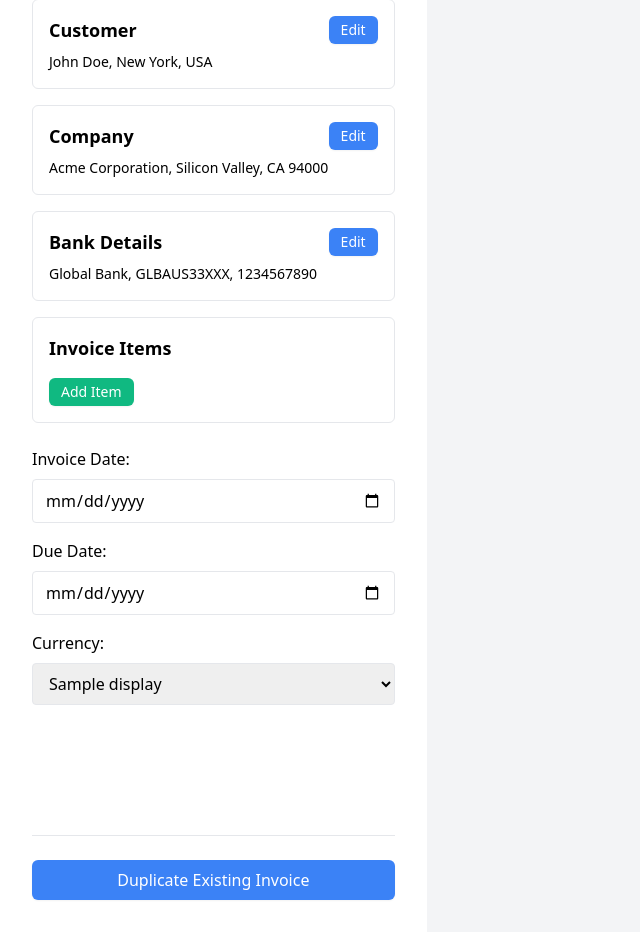
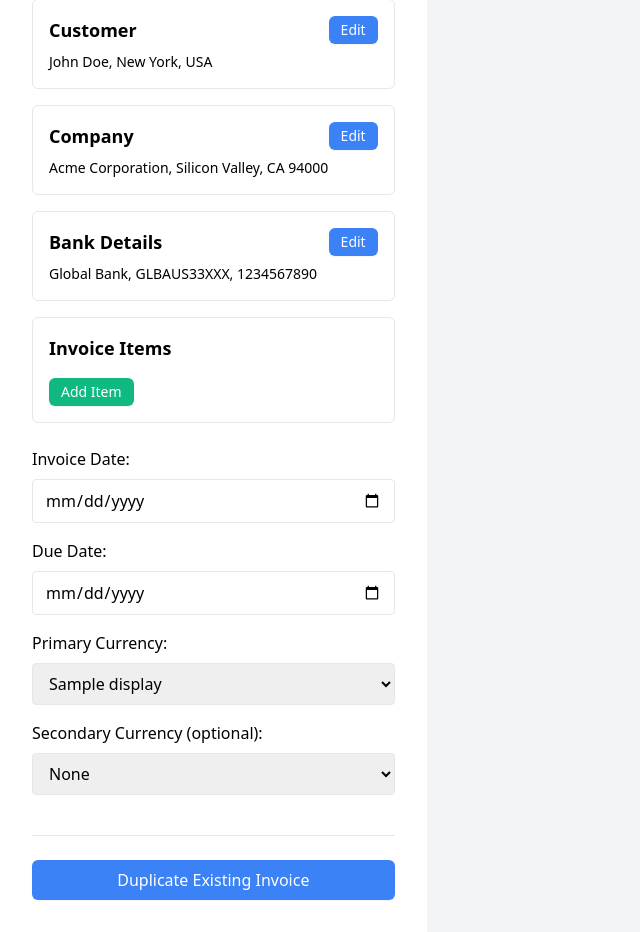
Before and after one commit to zengjie/simple-invoice-generator, a FastAPI app: template templates/index.html in a window 1280 px wide. Shown: the part 253-1185 px from the top of the page, without its empty margins (0-640 px from the left). Run offline with FastAPI, Linux system fonts and the light colour scheme; the template is opened without the code that fills it: most values are stand-ins (such as "Sample title", 1, 10 or a date in 2020); some libraries are stand-ins or nearby versions.

Commit message:
Support secondary currency

```diff
--- a/main.py
+++ b/main.py
@@ -52,6 +52,8 @@
     bank_address: str = Form(...),
     items: str = Form(...),
     currency: str = Form(...),  # Add this line
+    second_currency: str = Form(None),
+    exchange_rate: float = Form(None),
 ) -> Invoice:
     form_data = InvoiceForm(
         invoice_date=datetime.strptime(invoice_date, "%Y-%m-%d").date(),
@@ -77,10 +79,21 @@
             bank_address=bank_address,
         ),
         currency=currency,  # Add this line
+        second_currency=second_currency,
+        exchange_rate=exchange_rate,
     )
 
-    invoice_items = [InvoiceItem(**item) for item in json.loads(items)]
+    invoice_items = []
+    for item in json.loads(items):
+        invoice_item = InvoiceItem(**item)
+        if second_currency and exchange_rate:
+            invoice_item.second_currency_amount = invoice_item.amount * exchange_rate
+        invoice_items.append(invoice_item)
+
     total = sum(item.amount for item in invoice_items)
+    second_currency_total = None
+    if second_currency and exchange_rate:
+        second_currency_total = total * exchange_rate
 
     return Invoice(
         form_data=form_data,
@@ -88,6 +101,8 @@
         invoice_number=datetime.now().strftime("%Y%m%d%H%M%S"),
         total=total,
         currency=currency,  # Add this line
+        second_currency=second_currency,
+        second_currency_total=second_currency_total,
     )
 
 
--- a/models.py
+++ b/models.py
@@ -29,11 +29,14 @@
     company_info: CompanyInfo
     bank_details: BankDetails
     currency: str
+    second_currency: Optional[str] = None
+    exchange_rate: Optional[float] = None
 
 class InvoiceItem(BaseModel):
     item: str
     amount: float
     comments: Optional[str] = None
+    second_currency_amount: Optional[float] = None
 
 class Invoice(BaseModel):
     form_data: InvoiceForm
@@ -41,3 +44,5 @@
     invoice_number: str
     total: float
     currency: str
+    second_currency: Optional[str] = None
+    second_currency_total: Optional[float] = None
--- a/static/script.js
+++ b/static/script.js
@@ -133,9 +133,20 @@
 
 function updateInvoiceItem(index, field, value) {
     invoiceItems[index][field] = field === 'amount' ? parseFloat(value) : value;
+    updateSecondCurrencyAmount(index);
     updateInvoiceItemsInput();
-    updateInvoicePreview(); // Add this line to update the preview when an item is updated
+    updateInvoicePreview();
     saveToLocalStorage();
+}
+
+function updateSecondCurrencyAmount(index) {
+    const secondCurrency = document.getElementById('second_currency').value;
+    const exchangeRate = parseFloat(document.getElementById('exchange_rate').value);
+    if (secondCurrency && !isNaN(exchangeRate)) {
+        invoiceItems[index].second_currency_amount = invoiceItems[index].amount * exchangeRate;
+    } else {
+        delete invoiceItems[index].second_currency_amount;
+    }
 }
 
 function removeInvoiceItem(index) {
@@ -398,6 +409,28 @@
     // Add new event listeners
     invoiceDateInput.addEventListener('change', handleInvoiceDateChange);
     dueDateInput.addEventListener('change', handleDueDateChange);
+
+    const secondCurrencySelect = document.getElementById('second_currency');
+    const exchangeRateContainer = document.getElementById('exchange_rate_container');
+    const exchangeRateInput = document.getElementById('exchange_rate');
+
+    secondCurrencySelect.addEventListener('change', function() {
+        if (this.value) {
+            exchangeRateContainer.classList.remove('hidden');
+            exchangeRateInput.required = true;
+        } else {
+            exchangeRateContainer.classList.add('hidden');
+            exchangeRateInput.required = false;
+            exchangeRateInput.value = '';
+        }
+        updateAllSecondCurrencyAmounts();
+        updateInvoicePreview();
+    });
+
+    exchangeRateInput.addEventListener('change', function() {
+        updateAllSecondCurrencyAmounts();
+        updateInvoicePreview();
+    });
 }
 
 function handleInvoiceDateChange() {
@@ -409,3 +442,7 @@
     validateDueDate();
     updateInvoicePreview();
 }
+
+function updateAllSecondCurrencyAmounts() {
+    invoiceItems.forEach((item, index) => updateSecondCurrencyAmount(index));
+}
--- a/templates/index.html
+++ b/templates/index.html
@@ -151,12 +151,27 @@
                     <p id="due-date-error" class="text-red-500 text-sm mt-1 hidden"></p>
                 </div>
                 <div class="mb-4">
-                    <label for="currency" class="block mb-2">Currency:</label>
+                    <label for="currency" class="block mb-2">Primary Currency:</label>
                     <select id="currency" name="currency" required class="w-full px-3 py-2 border rounded">
                         {% for option in currency_options %}
                             <option value="{{ option.code }}">{{ option.display }}</option>
                         {% endfor %}
                     </select>
+                </div>
+
+                <div class="mb-4">
+                    <label for="second_currency" class="block mb-2">Secondary Currency (optional):</label>
+                    <select id="second_currency" name="second_currency" class="w-full px-3 py-2 border rounded">
+                        <option value="">None</option>
+                        {% for option in currency_options %}
+                            <option value="{{ option.code }}">{{ option.display }}</option>
+                        {% endfor %}
+                    </select>
+                </div>
+
+                <div id="exchange_rate_container" class="mb-4 hidden">
+                    <label for="exchange_rate" class="block mb-2">Exchange Rate:</label>
+                    <input type="number" id="exchange_rate" name="exchange_rate" step="0.0001" min="0" class="w-full px-3 py-2 border rounded" placeholder="1 Primary = X Secondary">
                 </div>
             </form>
 
```
Also changed, not shown: gen_invoice.py (+39 -14 lines), templates/invoice.html (+21 -2 lines).
